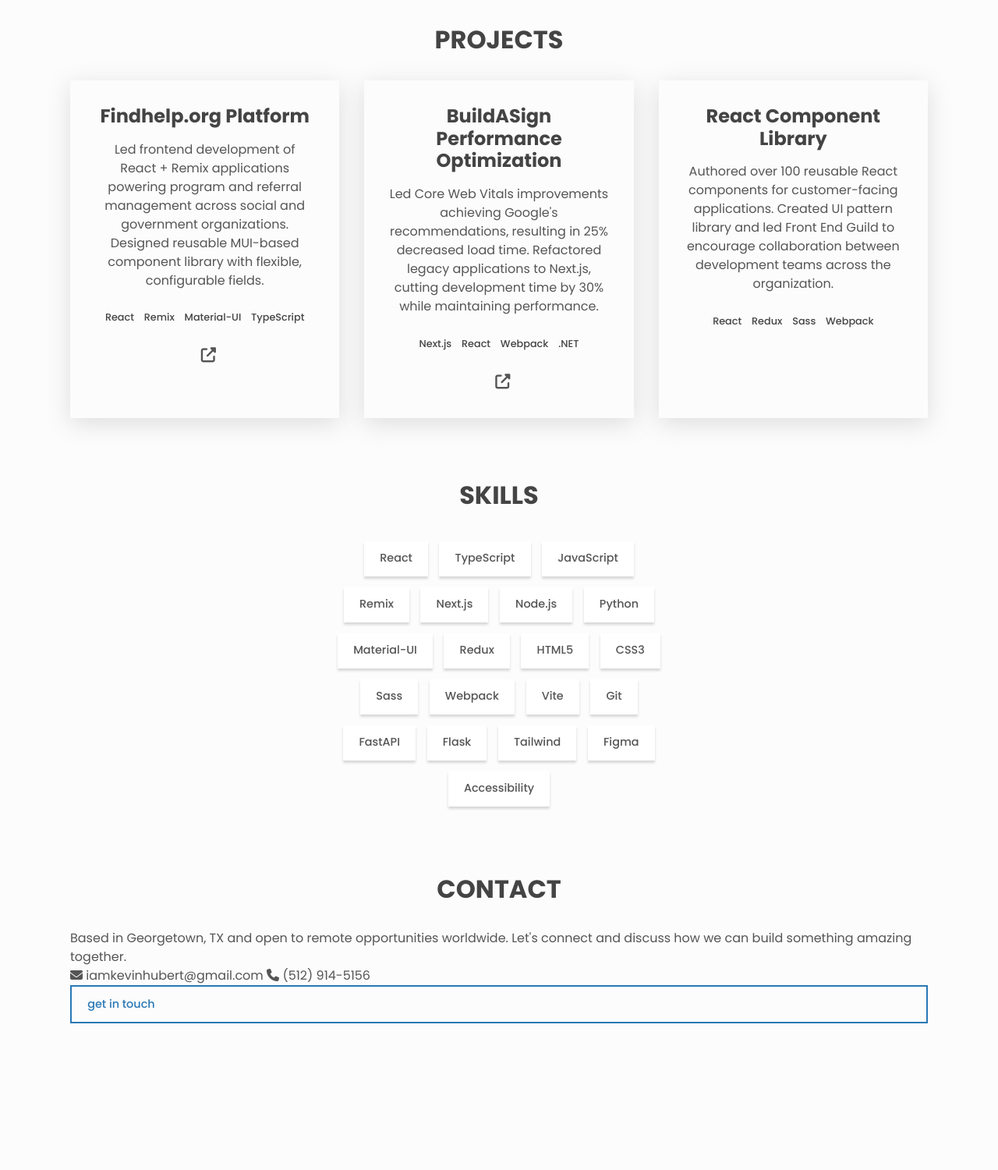
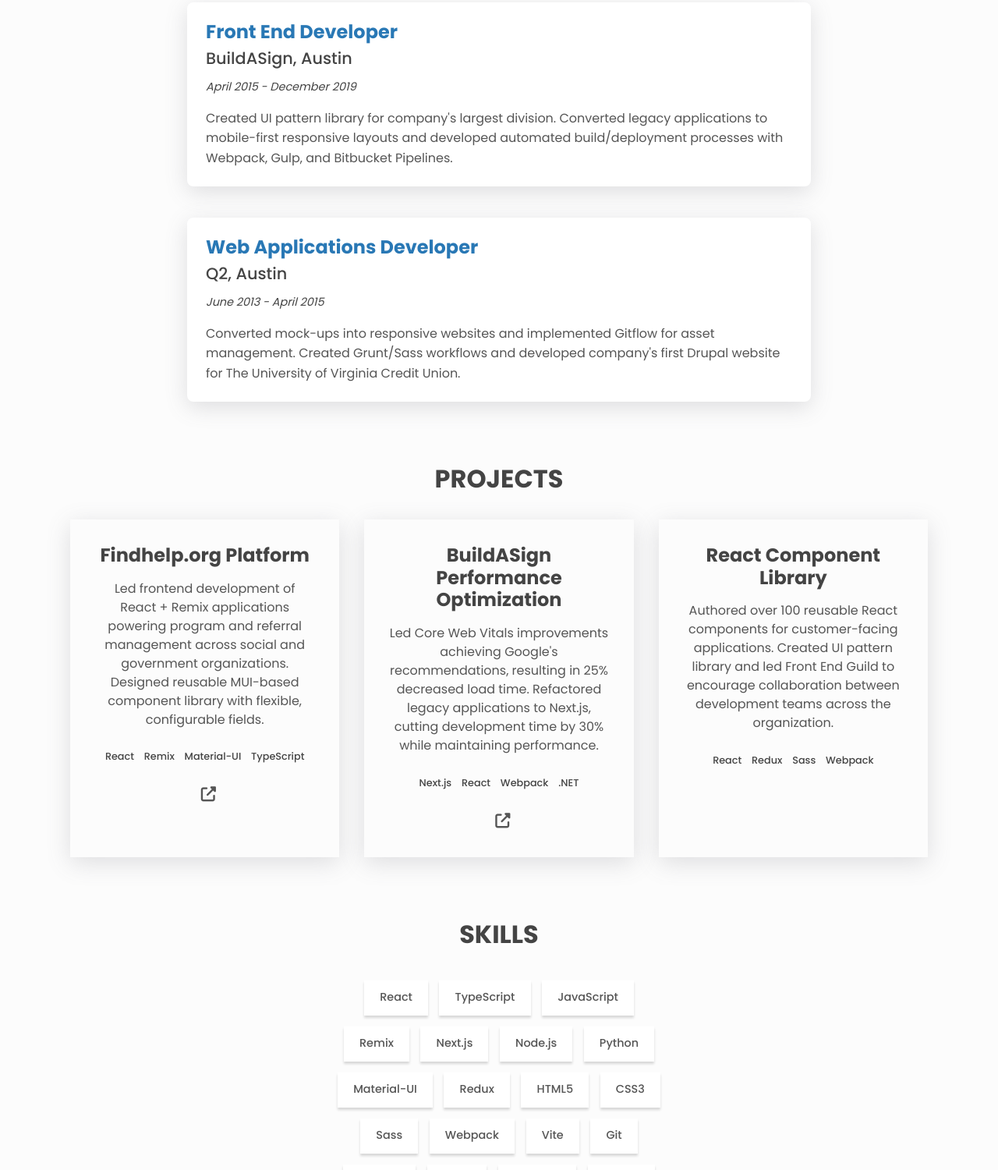
Before and after one commit to kevinhubert/kevinhubert, a plain HTML site: page index.html in a window 1280 px wide. Shown: the part 1300-2800 px from the top of the page at 78% size. Before the commit the page ends 2662 px from the top, so only its background shows below. Drawn offline with Linux system fonts and the light colour scheme.

Commit message:
Enhance styles for contact and experience sections
Added styles for contact and experience sections.

```diff
--- a/styles.css
+++ b/styles.css
@@ -340,6 +340,81 @@ main {
   flex-direction: column;
 }
 
+.contact__content {
+  text-align: center;
+  max-width: 600px;
+}
+
+.contact__text {
+  margin-bottom: 2em;
+  font-size: 1.1rem;
+  line-height: 1.6;
+}
+
+.contact__methods {
+  display: flex;
+  justify-content: center;
+  gap: 2em;
+  margin-bottom: 2em;
+  flex-wrap: wrap;
+}
+
+.contact__item {
+  display: flex;
+  align-items: center;
+  gap: 0.5em;
+  color: var(--clr-fg-alt);
+  text-decoration: none;
+  font-weight: 500;
+  transition: color 0.2s ease;
+}
+
+.contact__item:hover {
+  color: var(--clr-primary);
+}
+
+.contact__item i {
+  font-size: 1.2rem;
+}
+
+.experience__container {
+  max-width: 800px;
+  margin: 0 auto;
+}
+
+.experience__item {
+  margin-bottom: 2.5em;
+  padding: 1.5em;
+  background-color: var(--clr-bg-alt);
+  border-radius: 8px;
+  box-shadow: var(--shadow);
+}
+
+.experience__header {
+  margin-bottom: 1em;
+}
+
+.experience__header h3 {
+  margin-bottom: 0.3em;
+  color: var(--clr-primary);
+}
+
+.experience__header h4 {
+  margin-bottom: 0.5em;
+  font-weight: 500;
+}
+
+.experience__date {
+  font-size: 0.9rem;
+  color: var(--clr-fg-alt);
+  font-style: italic;
+}
+
+.experience__description {
+  line-height: 1.6;
+  color: var(--clr-fg);
+}
+
 .footer {
   padding: 3em 0;
   margin-top: 4em;
```
